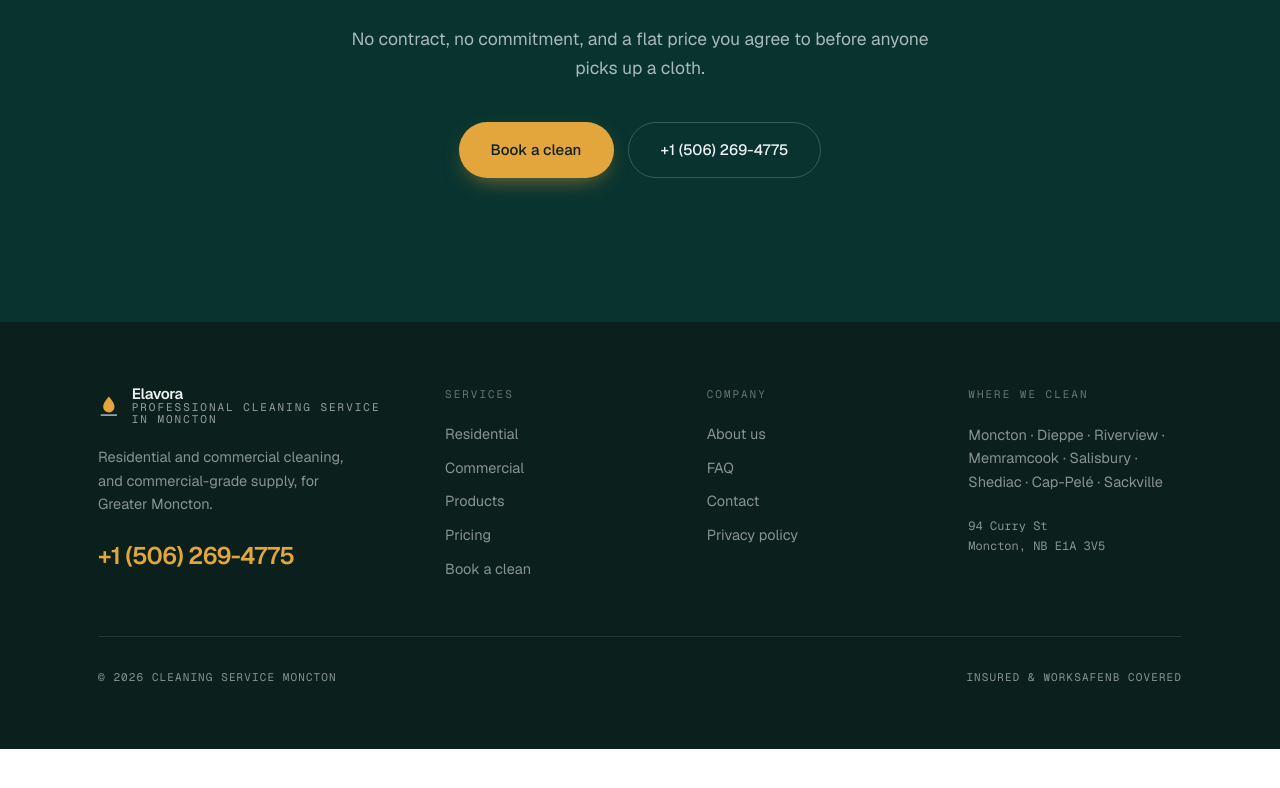
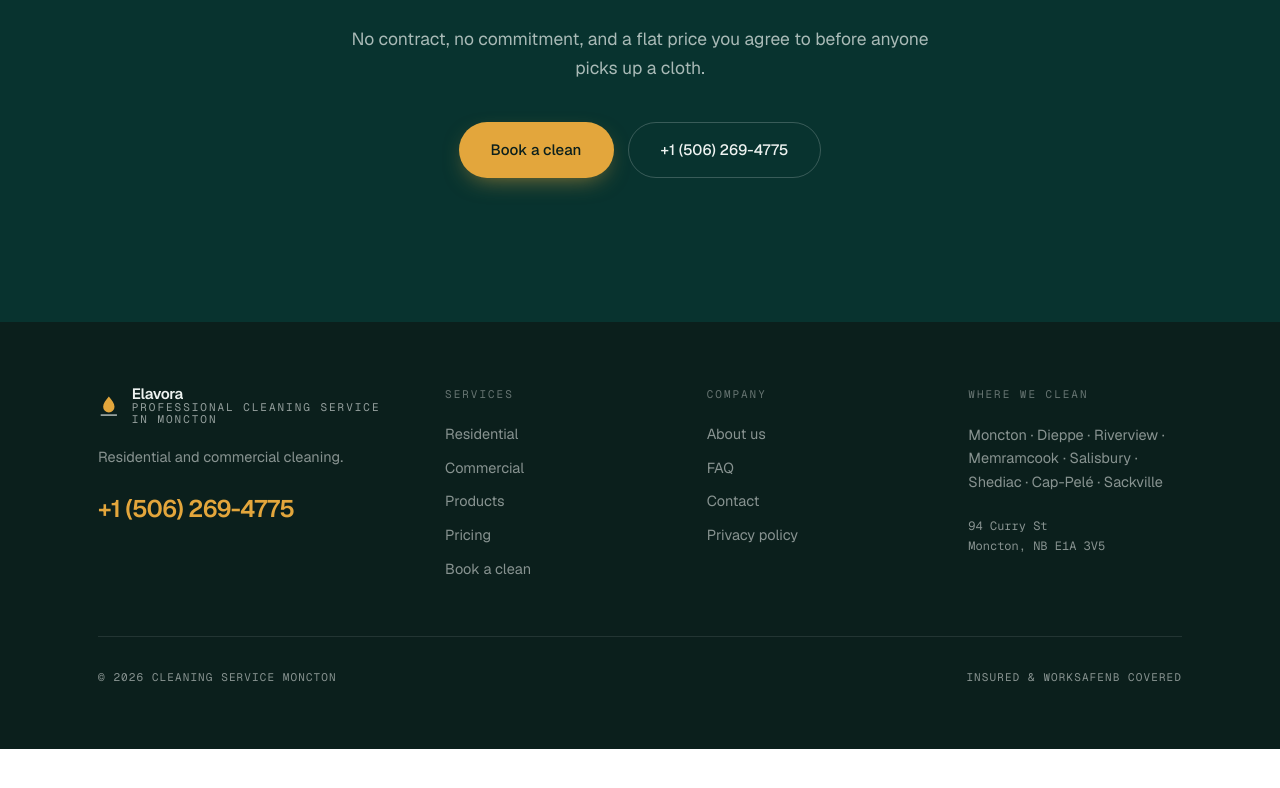
Before and after one commit to mohibxhk/cleaning-service-moncton, a Next.js app: page / in a window 1280 px wide. Shown: the part 8680-9468 px from the top of the page. Built offline with nearby package versions, Linux system fonts and the light colour scheme; no server answers.

Commit message:
Update footer.tsx

```diff
--- a/src/components/footer.tsx
+++ b/src/components/footer.tsx
@@ -18,7 +18,7 @@ export function Footer() {
               </span>
             </div>
             <p className="mt-5 max-w-[34ch] text-[14.5px] leading-relaxed">
-              Residential and commercial cleaning, and commercial-grade supply, for Greater Moncton.
+              Residential and commercial cleaning.
             </p>
             <a href={site.phoneHref} className="mt-6 block text-2xl font-semibold tracking-[-0.03em] text-marigold">
               {site.phone}
```
